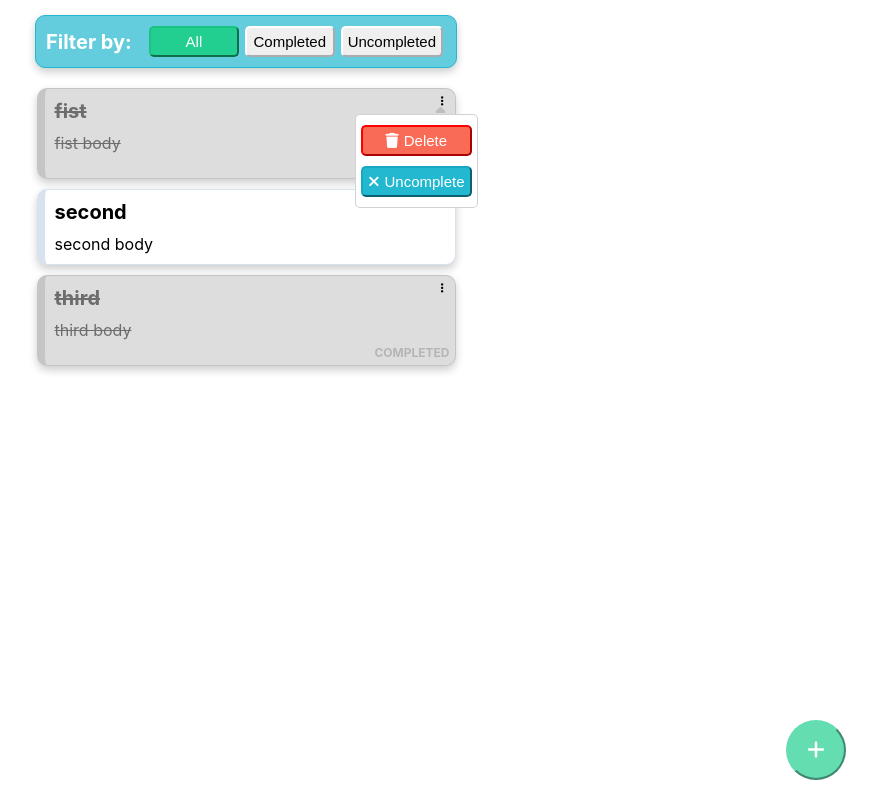
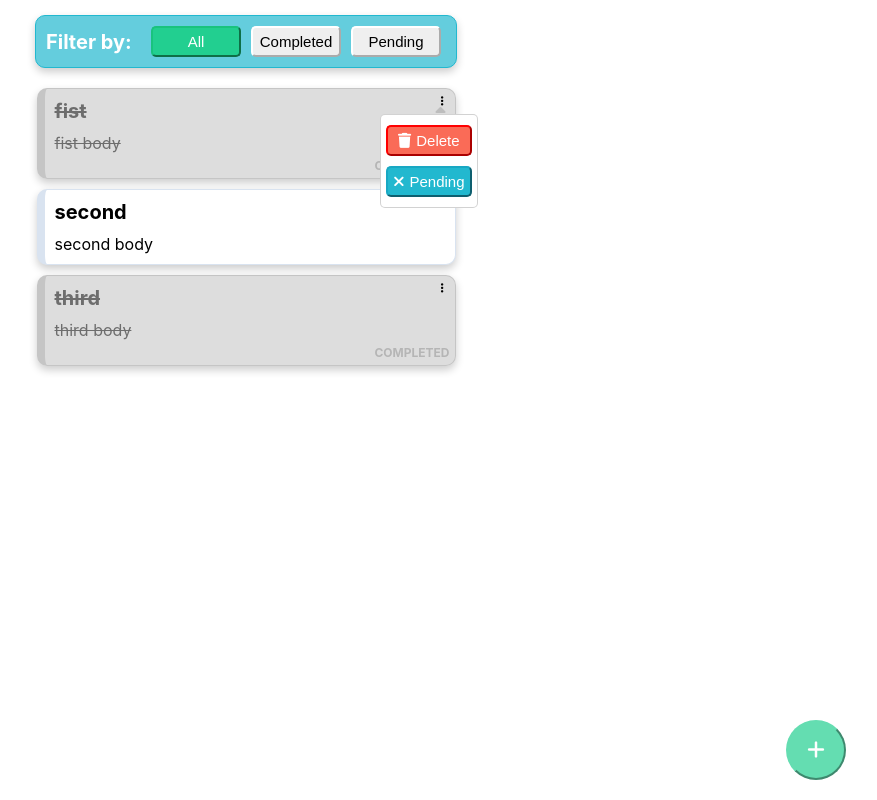
Before and after one commit to gartnerleandro/tasklist, a React (Create React App) app: page / in a window 1280 px wide. Both pictures are taken after a click on the button 836 px from the left and 101 px from the top of the page. Shown: the whole page, without its empty margins (394-1271 px from the left). Built offline with nearby package versions, Linux system fonts and the light colour scheme.

Commit message:
Fix: status name

```diff
--- a/src/App.jsx
+++ b/src/App.jsx
@@ -27,7 +27,7 @@ const App = () => {
       id: 2,
       title: 'second',
       body: 'second body',
-      status: CARD_STATUS.UNCOMPLETED,
+      status: CARD_STATUS.PENDING,
       color: '#D9E3F0',
     },
     {
@@ -62,8 +62,8 @@ const App = () => {
   const onCardStatusChange = (cardId, prevStatus) => {
     const newTasks = [...filteredTasks];
     const taskIndex = newTasks.findIndex((task) => task.id === cardId);
-    const nextStatus = prevStatus === CARD_STATUS.UNCOMPLETED ? CARD_STATUS.COMPLETED
-      : CARD_STATUS.UNCOMPLETED;
+    const nextStatus = prevStatus === CARD_STATUS.PENDING ? CARD_STATUS.COMPLETED
+      : CARD_STATUS.PENDING;
 
     if (taskIndex > -1) {
       newTasks[taskIndex].status = nextStatus;
@@ -95,7 +95,7 @@ const App = () => {
       id: tasks.length + tasks.length + 1,
       title,
       body,
-      status: CARD_STATUS.UNCOMPLETED,
+      status: CARD_STATUS.PENDING,
       color,
     });
     setTasks(newTasks);
--- a/src/components/card/Card.jsx
+++ b/src/components/card/Card.jsx
@@ -7,7 +7,7 @@ import './index.scss';
 
 export const CARD_STATUS = {
   COMPLETED: 'completed',
-  UNCOMPLETED: 'uncompleted',
+  PENDING: 'pending',
 };
 
 const Card = ({
@@ -21,8 +21,8 @@ const Card = ({
 
   return (
     <div
-      className={status === CARD_STATUS.UNCOMPLETED ? 'card' : 'card completed'}
-      style={color && status === CARD_STATUS.UNCOMPLETED ? {
+      className={status === CARD_STATUS.PENDING ? 'card' : 'card completed'}
+      style={color && status === CARD_STATUS.PENDING ? {
         borderLeft: `8px solid ${color}`,
         borderColor: color,
       } : {}}
@@ -40,13 +40,13 @@ const Card = ({
           !!onStatusChange && (
             <button type="button" onClick={onStatusChange} className="status-button">
               {
-                status === CARD_STATUS.UNCOMPLETED ? (
+                status === CARD_STATUS.PENDING ? (
                   <i className="fas fa-check" />
                 ) : (
                   <i className="fas fa-times" />
                 )
               }
-              {status === CARD_STATUS.UNCOMPLETED ? 'Complete' : 'Uncomplete'}
+              {status === CARD_STATUS.PENDING ? 'Complete' : 'Pending'}
             </button>
           )
         }
@@ -85,7 +85,7 @@ Card.defaultProps = {
 Card.propTypes = {
   element: PropTypes.exact({
     id: PropTypes.number,
-    status: PropTypes.oneOf([CARD_STATUS.COMPLETED, CARD_STATUS.UNCOMPLETED]).isRequired,
+    status: PropTypes.oneOf([CARD_STATUS.COMPLETED, CARD_STATUS.PENDING]).isRequired,
     title: PropTypes.string.isRequired,
     body: PropTypes.string.isRequired,
     color: PropTypes.string,
--- a/src/components/filters/Filters.jsx
+++ b/src/components/filters/Filters.jsx
@@ -26,11 +26,11 @@ const Filters = ({ onFilterChange, selectedFilter }) => (
         Completed
       </button>
       <button
-        onClick={() => onFilterChange(CARD_STATUS.UNCOMPLETED)}
+        onClick={() => onFilterChange(CARD_STATUS.PENDING)}
         type="button"
-        className={selectedFilter === CARD_STATUS.UNCOMPLETED ? 'filter-button selected' : 'filter-button'}
+        className={selectedFilter === CARD_STATUS.PENDING ? 'filter-button selected' : 'filter-button'}
       >
-        Uncompleted
+        Pending
       </button>
     </div>
   </div>
```
Also changed, not shown: 2 other files (tests, documents, lock files or other folders).
